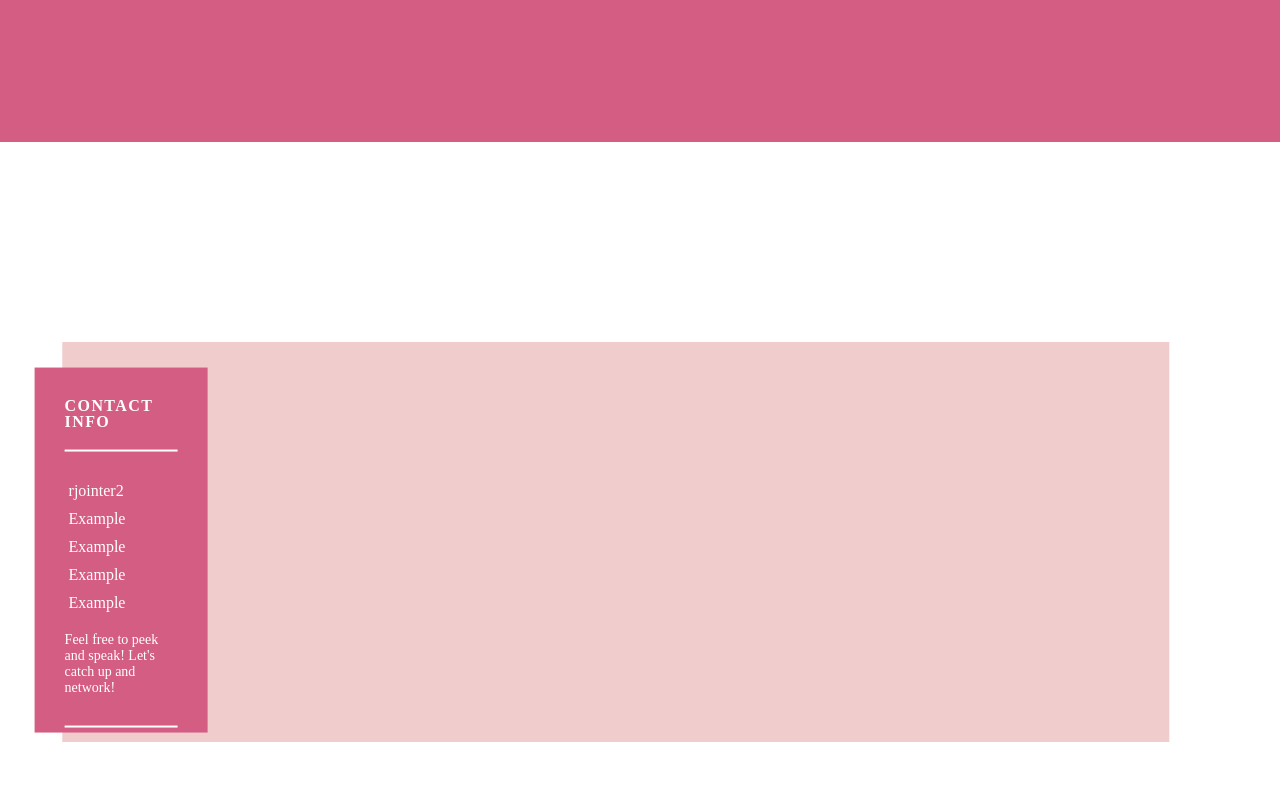
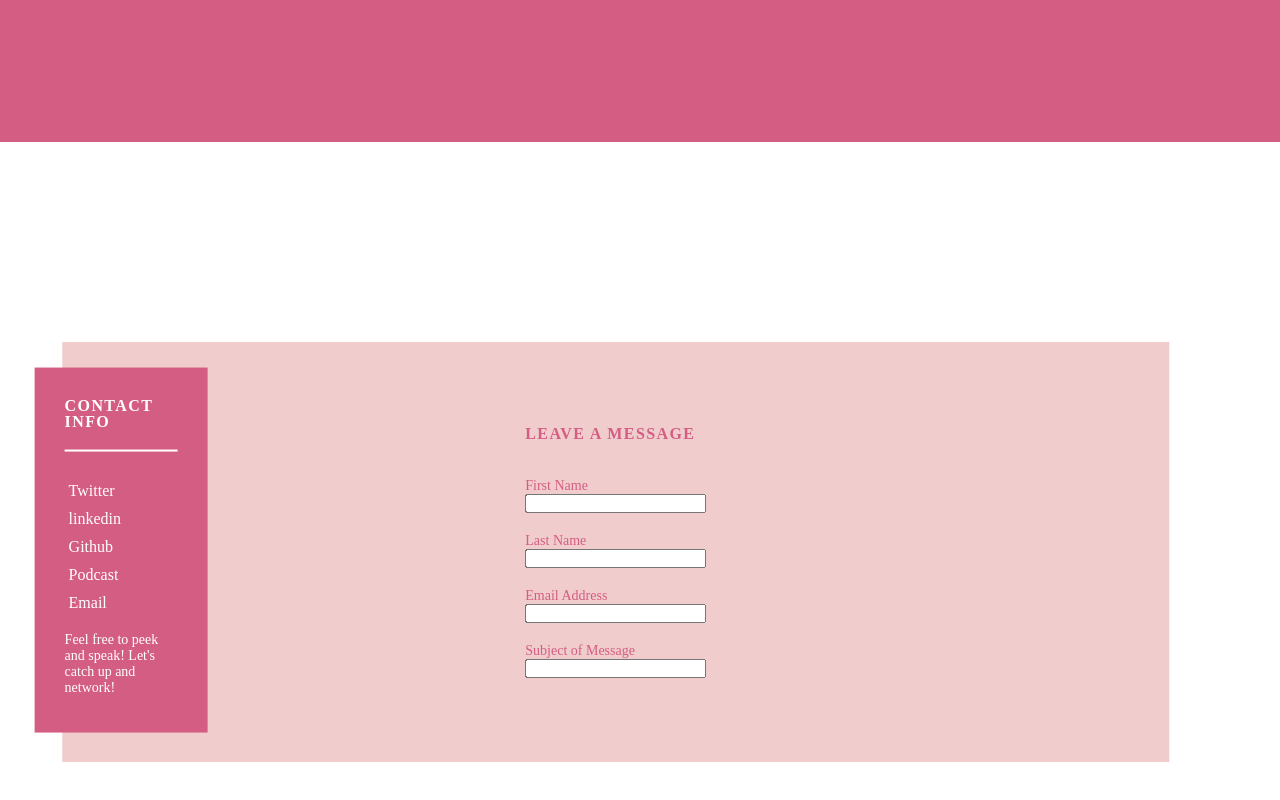
Before and after one commit to rjointer2/reactPortfolio, a Next.js app in the folder client/: page / in a window 1280 px wide. Shown: the part 3318-4118 px from the top of the page. Built offline with nearby package versions, Linux system fonts and the light colour scheme; a web font is replaced by a local one.

Commit message:
i'll add the rich text editor after I clean uo some warning an and make code cleaner and work as hard

```diff
--- a/client/components/Contact/Contact.js
+++ b/client/components/Contact/Contact.js
@@ -3,7 +3,7 @@ import { Container, Icon, Row, Wrapper } from "../GlobalStyles/Aligment"
 import { BtnWrapper } from "../GlobalStyles/Buttons";
 import { Img } from "../GlobalStyles/Img";
 import { Heading, SubTitle, Text, TextWrapper, Title, UnderLineW } from "../GlobalStyles/Text";
-import { ContactContainer, ContactCard, ContactSheet, ContactWrapper } from "./ContactStyle";
+import { ContactContainer, ContactCard, ContactSheet, ContactWrapper, Input, InputContainer, Form } from "./ContactStyle";
 
 
 
@@ -22,23 +22,23 @@ const Contact = ({
                             <UnderLineW/>
                             <Icon>
                                 <i class="fab fa-twitter"></i>
-                                &nbsp;rjointer2
+                                &nbsp;Twitter
                             </Icon>
                             <Icon>
                                 <i class="fab fa-linkedin-in"></i>
-                                &nbsp;Example
+                                &nbsp;linkedin
                             </Icon>
                             <Icon>
                                 <i class="fab fa-git"></i>
-                                &nbsp;Example
+                                &nbsp;Github
                             </Icon>
                             <Icon>
                                 <i class="fas fa-podcast"></i>
-                                &nbsp;Example
+                                &nbsp;Podcast
                             </Icon>
                             <Icon>
                                 <i class="fas fa-envelope"></i>
-                                &nbsp;Example
+                                &nbsp;Email
                             </Icon>
                             <TextWrapper>
                                 <Text lightText={lightText}>
@@ -46,11 +46,38 @@ const Contact = ({
                                     network!
                                 </Text>
                             </TextWrapper>
-                            <UnderLineW/>
                         </ContactWrapper>
                     </ContactCard>
                     <ContactSheet>
-
+                        <Form>
+                            <Title>
+                                Leave a Message
+                            </Title>
+                            <InputContainer>
+                                <Text>
+                                    First Name
+                                </Text>
+                                <Input />
+                            </InputContainer>
+                            <InputContainer>
+                                <Text>
+                                    Last Name
+                                </Text>
+                                <Input />
+                            </InputContainer>
+                            <InputContainer>
+                                <Text>
+                                    Email Address
+                                </Text>
+                                <Input />
+                            </InputContainer>
+                            <InputContainer>
+                                <Text>
+                                    Subject of Message
+                                </Text>
+                                <Input />
+                            </InputContainer>
+                        </Form>
                     </ContactSheet>
                 </ContactContainer>
         </Container>
--- a/client/components/Contact/ContactStyle.js
+++ b/client/components/Contact/ContactStyle.js
@@ -31,10 +31,12 @@ export const ContactCard = styled.div`
 `;
 
 export const ContactSheet = styled.div`
-    height: 400px;
+    height: 420px;
     width: 100%;
     background-color: ${secondary};
     transform: translateX(-10%);
+    display: flex;
+    justify-content: center;
 
     @media screen and (max-width: 400px) {
         display: none;
@@ -45,3 +47,17 @@ export const ContactSheet = styled.div`
 export const ContactWrapper = styled.div`
     margin: 30px;
 `;
+
+export const Form = styled.div`
+    display: flex;
+    justify-content: center;
+    flex-direction: column;
+`;
+
+export const InputContainer = styled.div`
+
+`;
+
+export const Input = styled.input`
+
+`;
```
